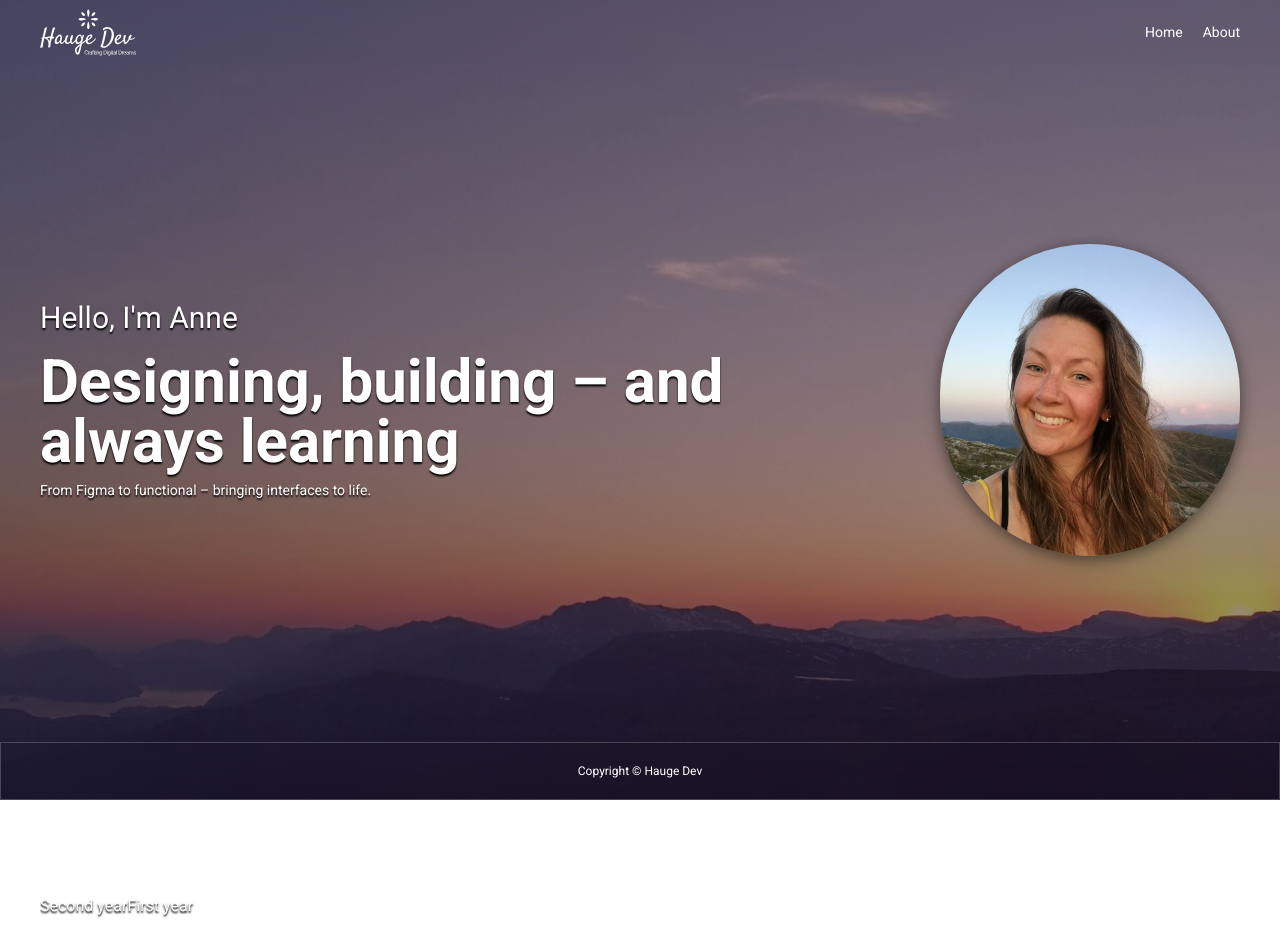
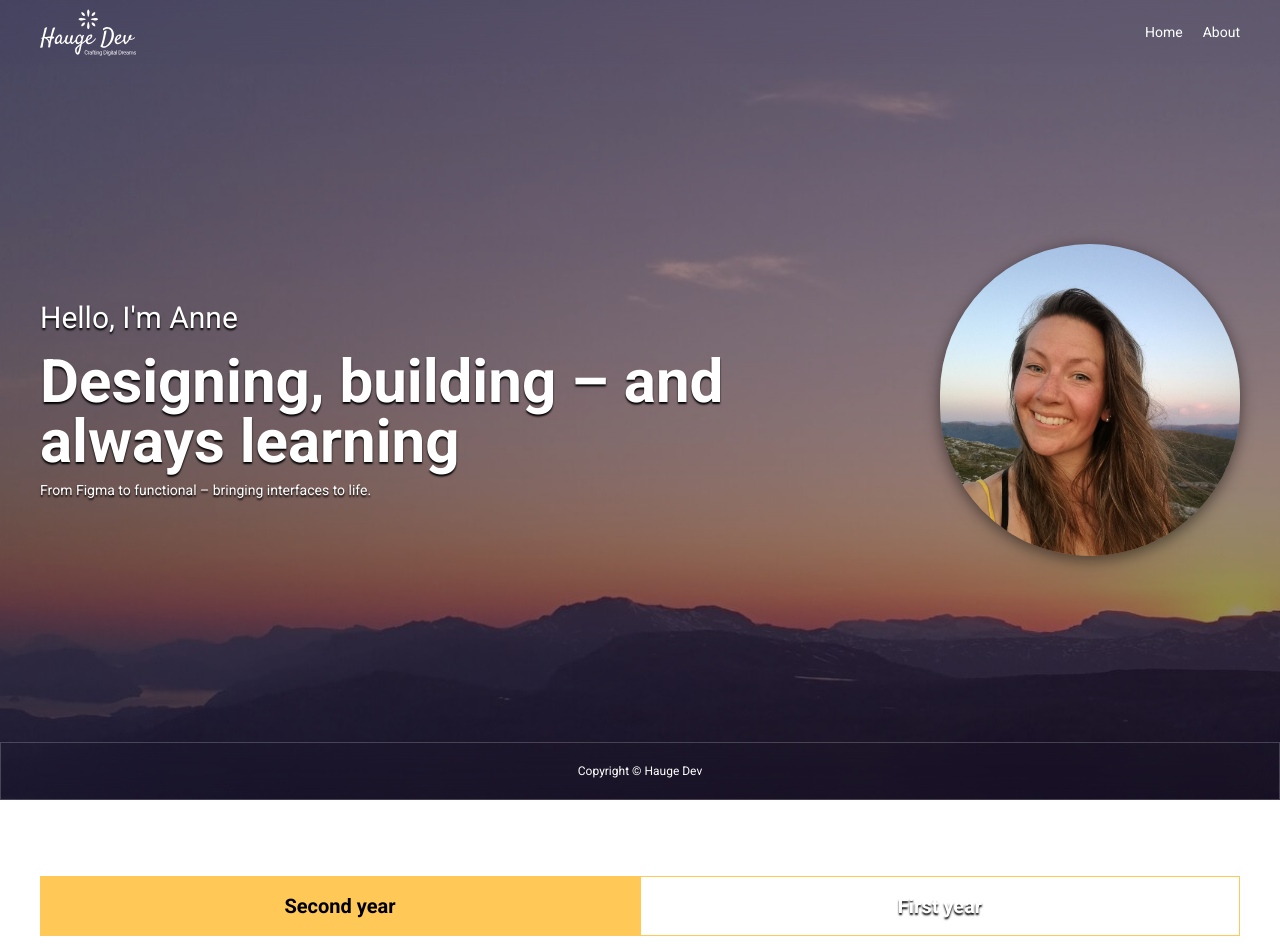
Before and after one commit to annechh/portfolio-2, a React (Vite) app: page / in a window 1280 px wide. Shown: the top 952 px of the page. Built offline with nearby package versions, Linux system fonts and the light colour scheme.

Commit message:
style: add and removes some styles

```diff
--- a/src/index.css
+++ b/src/index.css
@@ -9,8 +9,10 @@
   --color-purple-faded: #3a00351a;
   --color-deep-indigo: #262239;
   --color-sundown-blush: #7b4042;
+  --color-yellow: #ffc857;
   --shadow-sm: 0px 4px 15px 0px rgba(0, 0, 0, 0.5);
   --text-shadow-sm: 0px 2px 2px rgba(0, 0, 0, 1);
+  --inset-shadow-sm: 2px 10px 0px rgba(0, 0, 0, 0.05);
 }
 
 html {
@@ -22,29 +24,24 @@ html {
 }
 
 .onHover {
-  @apply transition-all duration-500 ease-in-out;
+  @apply transition-all duration-300 ease-in-out;
   &:hover {
     @apply scale-105;
   }
 }
 
-.button {
-  @apply bg-sundown-blush shadow-sm flex items-center justify-center max-w-64 w-full rounded-full text-base md:text-xl font-bold tracking-wider;
+.projectButton {
+  @apply w-full border border-yellow cursor-pointer h-[60px] z-10 text-xl font-bold;
 }
 
-/* .card {
-  @apply w-[480px] m-[-150px]  bg-deep-indigo;
-} */
-
-/* .card:first-child {
-  @apply ml-0;
+.selectedProjectButton {
+  @apply w-full border bg-yellow text-black h-[60px] text-shadow-none;
 }
 
-.card-wrapper {
-  @apply flex;
-} */
+.button {
+  @apply h-12 border border-yellow hover:bg-yellow hover:text-black shadow-sm flex items-center justify-center w-full rounded-full text-base md:text-xl font-bold tracking-wider cursor-pointer;
+}
 
-/* Embla Carousel Styles */
 .embla {
   @apply overflow-hidden w-full;
 }
```
